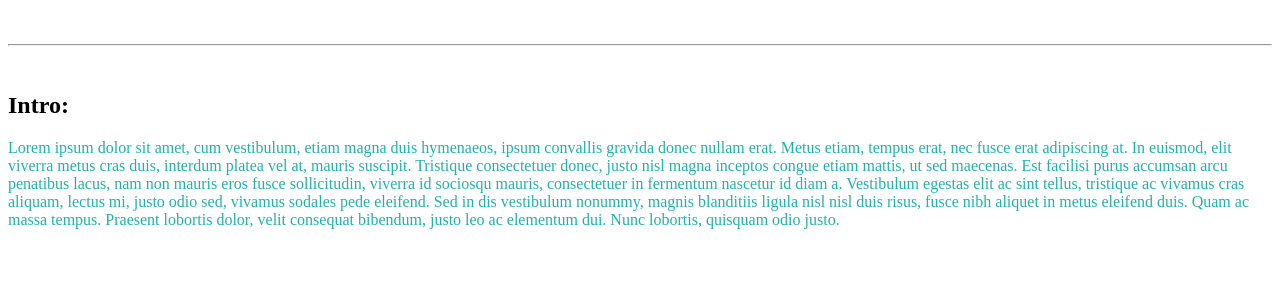
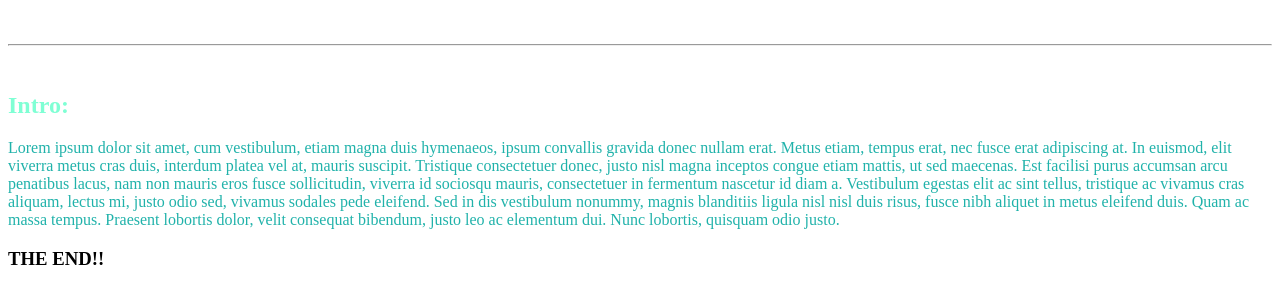
Before and after one commit to Sriteja11/SshRemoteRepo, a plain HTML site: page index.html in a window 1280 px wide. Shown: the part 48-352 px from the top of the page. Drawn offline with Linux system fonts and the light colour scheme.

Commit message:
added a h3

```diff
--- a/index.html
+++ b/index.html
@@ -8,9 +8,10 @@
         <br>
         <hr>
         <br>
-        <h2>Intro:</h2>
-        <P style="color: lightseagreen; border: 2px;">Lorem ipsum dolor sit amet, cum vestibulum, etiam magna duis hymenaeos, ipsum convallis gravida donec nullam erat. Metus etiam, tempus erat, nec fusce erat adipiscing at. In euismod, elit viverra metus cras duis, interdum platea vel at, mauris suscipit. Tristique consectetuer donec, justo nisl magna inceptos congue etiam mattis, ut sed maecenas. Est facilisi purus accumsan arcu penatibus lacus, nam non mauris eros fusce sollicitudin, viverra id sociosqu mauris, consectetuer in fermentum nascetur id diam a. Vestibulum egestas elit ac sint tellus, tristique ac vivamus cras aliquam, lectus mi, justo odio sed, vivamus sodales pede eleifend. Sed in dis vestibulum nonummy, magnis blanditiis ligula nisl nisl duis risus, fusce nibh aliquet in metus eleifend duis. Quam ac massa tempus. Praesent lobortis dolor, velit consequat bibendum, justo leo ac elementum dui. Nunc lobortis, quisquam odio justo.
+        <h2 style="color: aquamarine; border: 2px;" >Intro:</h2>
+        <P style="color: lightseagreen; border: 1px;">Lorem ipsum dolor sit amet, cum vestibulum, etiam magna duis hymenaeos, ipsum convallis gravida donec nullam erat. Metus etiam, tempus erat, nec fusce erat adipiscing at. In euismod, elit viverra metus cras duis, interdum platea vel at, mauris suscipit. Tristique consectetuer donec, justo nisl magna inceptos congue etiam mattis, ut sed maecenas. Est facilisi purus accumsan arcu penatibus lacus, nam non mauris eros fusce sollicitudin, viverra id sociosqu mauris, consectetuer in fermentum nascetur id diam a. Vestibulum egestas elit ac sint tellus, tristique ac vivamus cras aliquam, lectus mi, justo odio sed, vivamus sodales pede eleifend. Sed in dis vestibulum nonummy, magnis blanditiis ligula nisl nisl duis risus, fusce nibh aliquet in metus eleifend duis. Quam ac massa tempus. Praesent lobortis dolor, velit consequat bibendum, justo leo ac elementum dui. Nunc lobortis, quisquam odio justo.
 
         </P>
+        <h3>THE END!!</h3>
     </body>
 </html>
```
